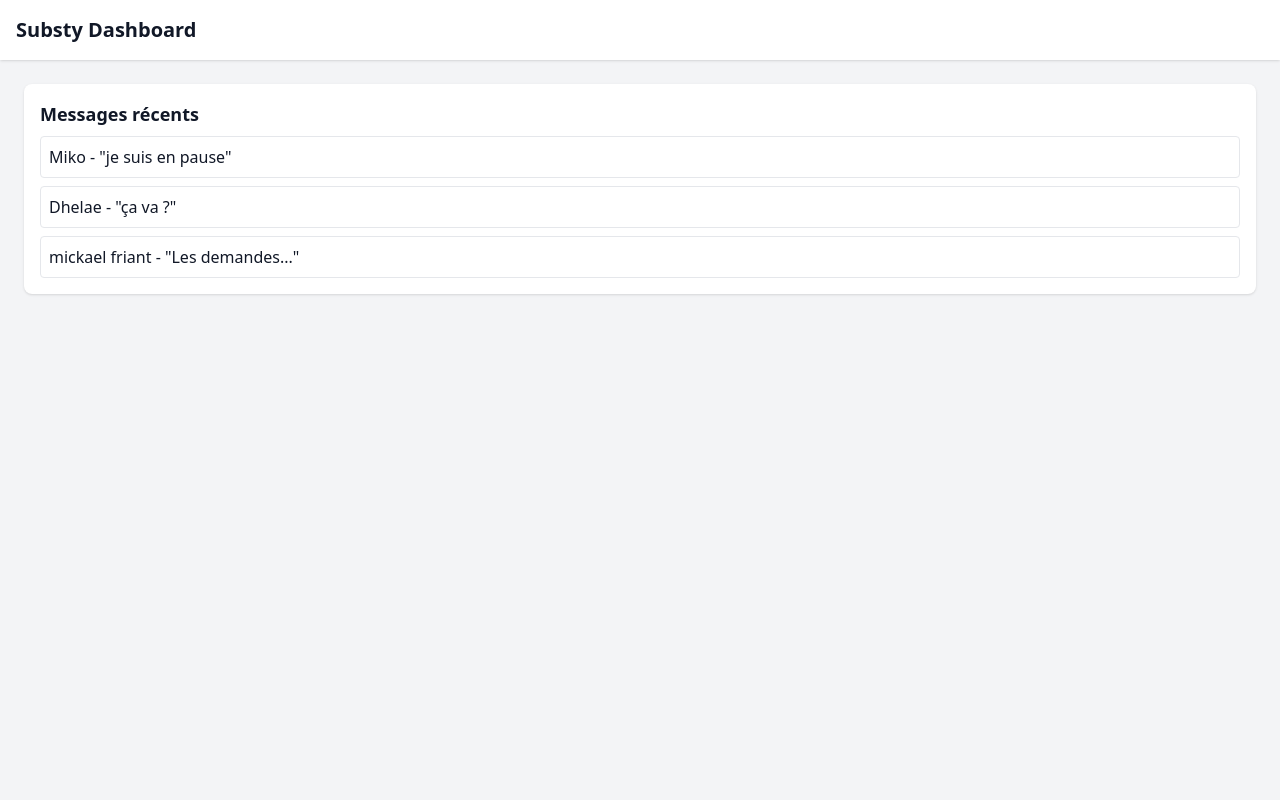
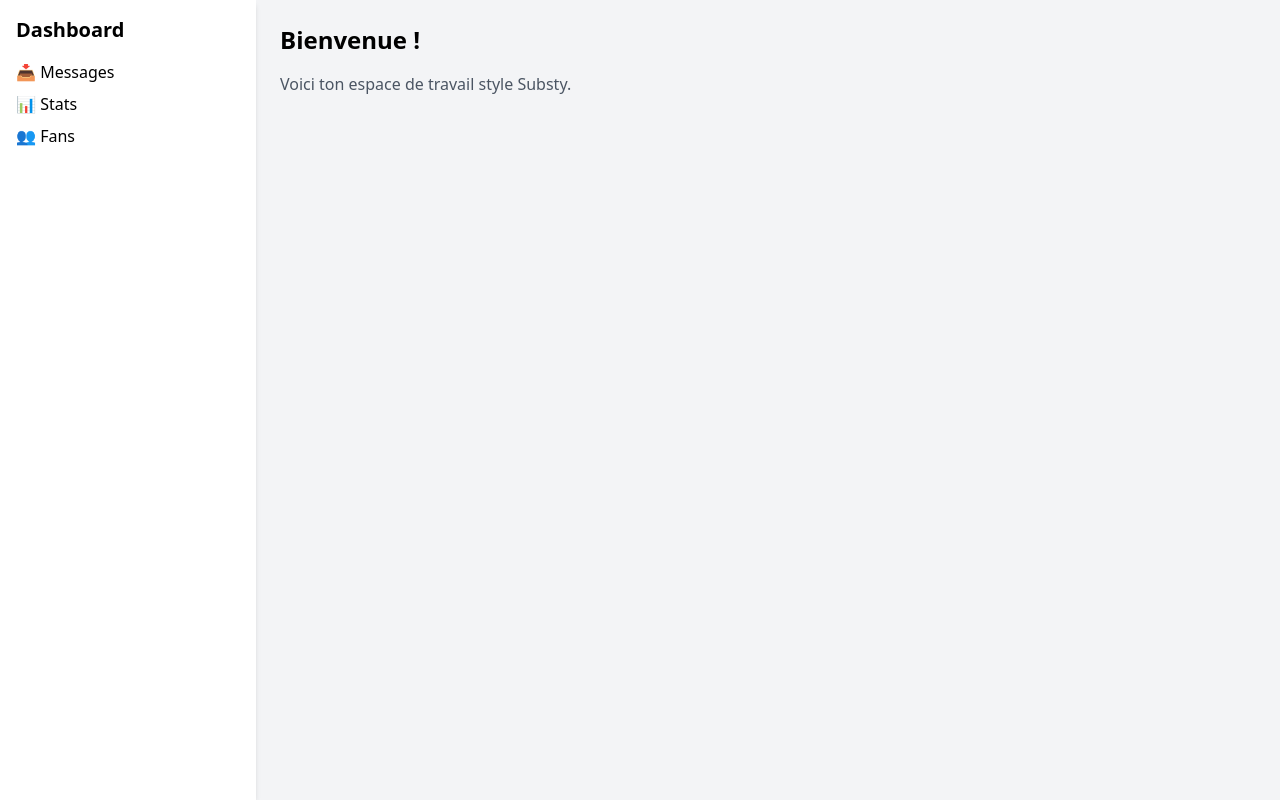
Before and after one commit to antniid/site, a Next.js app: page / in a window 1280 px wide. Built offline with nearby package versions, Linux system fonts and the light colour scheme.

Commit message:
Update index.tsx

```diff
--- a/pages/index.tsx
+++ b/pages/index.tsx
@@ -1,19 +1,21 @@
 export default function Home() {
   return (
-    <div className="min-h-screen bg-gray-100 text-gray-900">
-      <header className="bg-white shadow p-4 text-xl font-bold">
-        Substy Dashboard
-      </header>
-      <main className="p-6">
-        <div className="bg-white p-4 rounded-lg shadow">
-          <h2 className="text-lg font-semibold mb-2">Messages récents</h2>
-          <ul className="space-y-2">
-            <li className="p-2 border rounded hover:bg-gray-50">Miko - "je suis en pause"</li>
-            <li className="p-2 border rounded hover:bg-gray-50">Dhelae - "ça va ?"</li>
-            <li className="p-2 border rounded hover:bg-gray-50">mickael friant - "Les demandes..."</li>
-          </ul>
-        </div>
+    <div className="flex min-h-screen bg-gray-100">
+      {/* Sidebar */}
+      <aside className="w-64 bg-white shadow-md p-4">
+        <h2 className="text-xl font-bold mb-4">Dashboard</h2>
+        <ul>
+          <li className="mb-2">📥 Messages</li>
+          <li className="mb-2">📊 Stats</li>
+          <li className="mb-2">👥 Fans</li>
+        </ul>
+      </aside>
+
+      {/* Main content */}
+      <main className="flex-1 p-6">
+        <h1 className="text-2xl font-bold mb-4">Bienvenue !</h1>
+        <p className="text-gray-600">Voici ton espace de travail style Substy.</p>
       </main>
     </div>
-  );
+  )
 }
```
